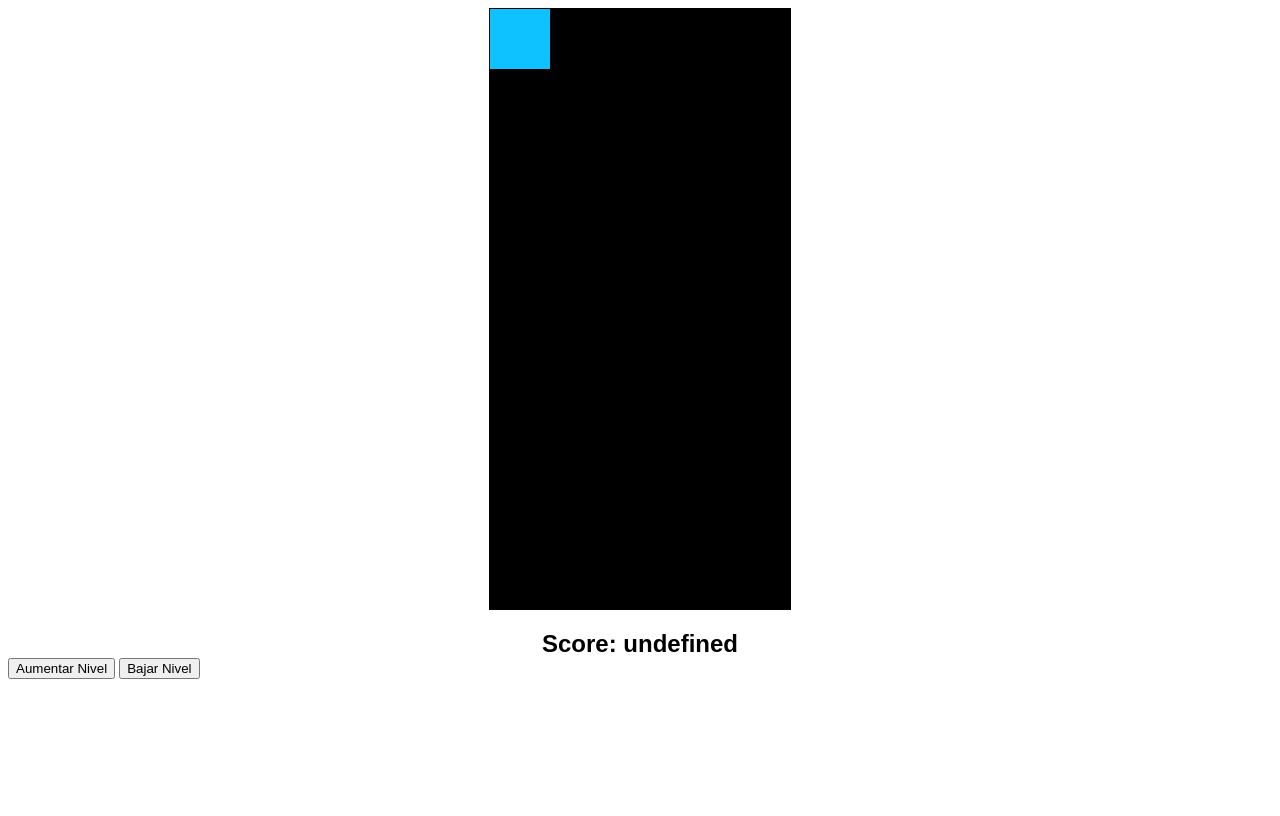
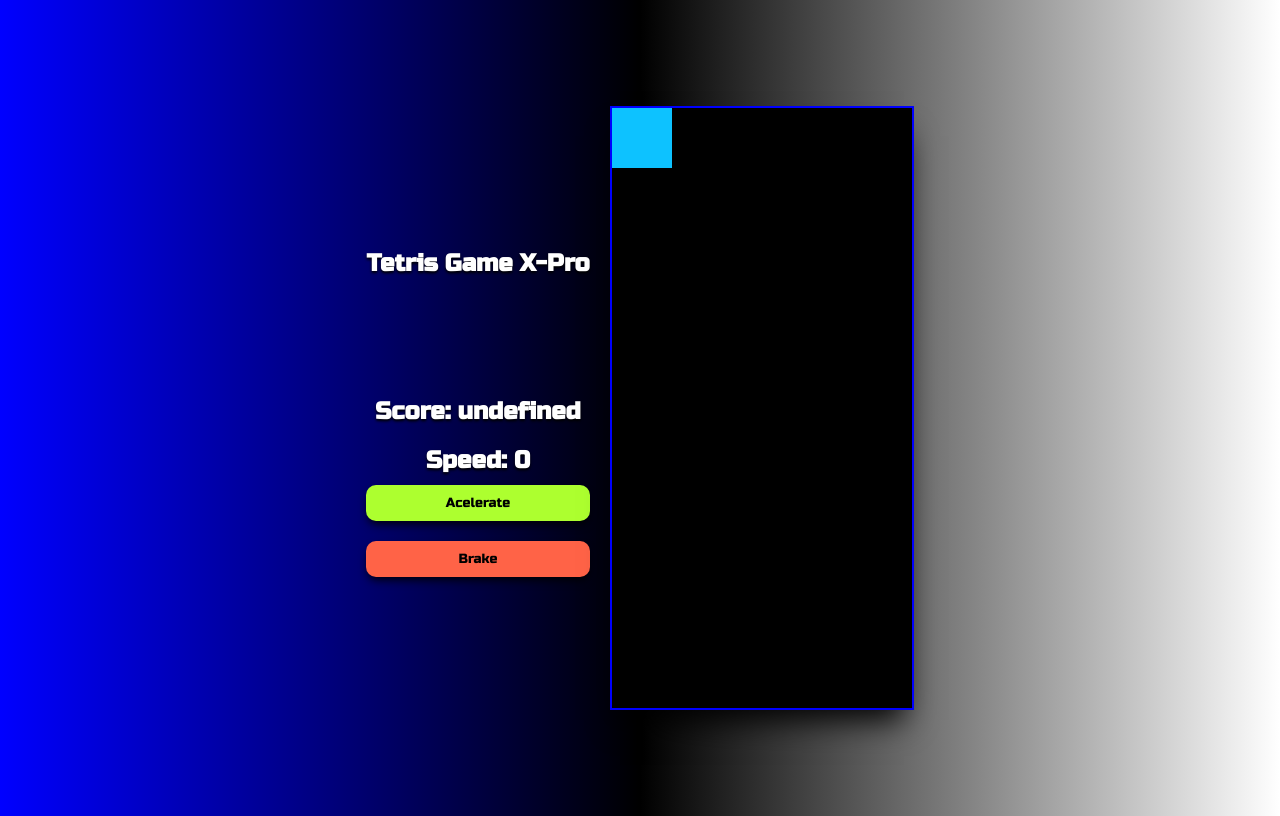
Before and after one commit to EdgardYayo/TetrisGameHTML, a plain HTML site: page index.html in a window 1280 px wide. Drawn offline with Linux system fonts and the light colour scheme.

Commit message:
feat: adding some styles and buttons

```diff
--- a/index.html
+++ b/index.html
@@ -1,29 +1,42 @@
 <!DOCTYPE html>
 <html>
+
 <head>
   <title>Tetris Game</title>
+  <link rel="stylesheet" href="style.css">
   <style>
     canvas {
-        border: 1px solid #000;
-        display: block;
-        margin: 0 auto;
+      border: 2px solid blue;
+      box-shadow: 0 20px 30px -10px black;
+      align-self: center;
+      justify-self: center;
     }
 
     #score {
-        font-family: Arial, sans-serif;
+      color: white;
       font-size: 24px;
       font-weight: bold;
       text-align: center;
-        margin-top: 20px;
+      margin-top: 100px;
     }
   </style>
 </head>
+
 <body>
+  <section class="btnsContainer">
+    <h1 class="title">Tetris Game X-Pro</h1>
+    <div id="score">
+      Score: <span id="scoreValue">0</span>
+    </div>
+    <div id="speed">
+      Speed: <span id="speedValue">0</span>
+    </div>
+    <button id="upLevel">Acelerate</button>
+    <button id="downLevel">Brake</button>
+  </section>
   <canvas id="tetrisCanvas" width="300" height="600"></canvas>
-    <div id="score">Score: <span id="scoreValue">0</span></div>
-    <button id="upLevel" >Aumentar Nivel</button>
-    <button id="downLevel">Bajar Nivel</button>
 
   <script src="script.js"></script>
 </body>
+
 </html>
--- a/script.js
+++ b/script.js
@@ -1,6 +1,7 @@
 document.addEventListener("DOMContentLoaded", () => {
     const levelUp = document.getElementById("upLevel");
     const levelDown = document.getElementById("downLevel");
+    var speedScore = document.getElementById("speedValue");
     const canvas = document.getElementById("tetrisCanvas");
     const context = canvas.getContext("2d");
     const scale = 30; // Adjust the scale value to change the size of the pieces
@@ -308,6 +309,7 @@ document.addEventListener("DOMContentLoaded", () => {
             dropInterval += 100
         }
 
+        speedScore.innerText = `These pieces take ${dropInterval} miliseconds to fall`
         console.log(dropInterval);
     }
 
@@ -320,11 +322,13 @@ document.addEventListener("DOMContentLoaded", () => {
             dropInterval -= 1000
         }
 
+        speedScore.innerText = `These pieces take ${dropInterval} miliseconds to fall`
         console.log(dropInterval);
     }
 
     levelUp.addEventListener("click", raiseTheLevel)
     levelDown.addEventListener("click", downTheLevel)
 
+
     update();
 });
--- a/style.css
+++ b/style.css
@@ -1,11 +1,67 @@
+@import url('https://fonts.googleapis.com/css2?family=Russo+One&display=swap');
+
+* {
+    font-family: 'Russo One', sans-serif;
+}
+
 body {
     display: flex;
+    background: linear-gradient(90deg, blue, black, white);
     justify-content: center;
     align-items: center;
     height: 100vh;
-    background-color: #000;
+    overflow-y: hidden;
 }
 
-#tetrisCanvas {
-    border: 1px solid #fff;
+.title {
+    color: white;
+    text-align: center;
 }
+
+.title, #score, #speed {
+    text-shadow: black 0 2px 3px;
+}
+
+.btnsContainer {
+    align-self: center;
+    display: flex;
+    flex-direction: column;
+    margin-inline-end: 20px;
+}
+
+#speed {
+    align-self: center;
+    font-size: 24px;
+    font-weight: bold;
+    text-align: center;
+    margin-top: 20px;
+    color: white;
+}
+
+#upLevel, #downLevel {
+    margin-block: 10px;
+    border: none;
+    outline: none;
+    box-shadow: 0 5px 10px -2.5px black;
+    padding: 10px;
+    border-radius: 10px;
+    cursor: pointer;
+}
+
+#upLevel:hover {
+    background: green;
+}
+
+#downLevel:hover {
+    background: red;
+}
+
+
+
+#upLevel {
+    background: greenyellow;
+}
+
+#downLevel {
+    background: tomato;
+}
```
Lines whose indentation alone changed are shown as unchanged.
